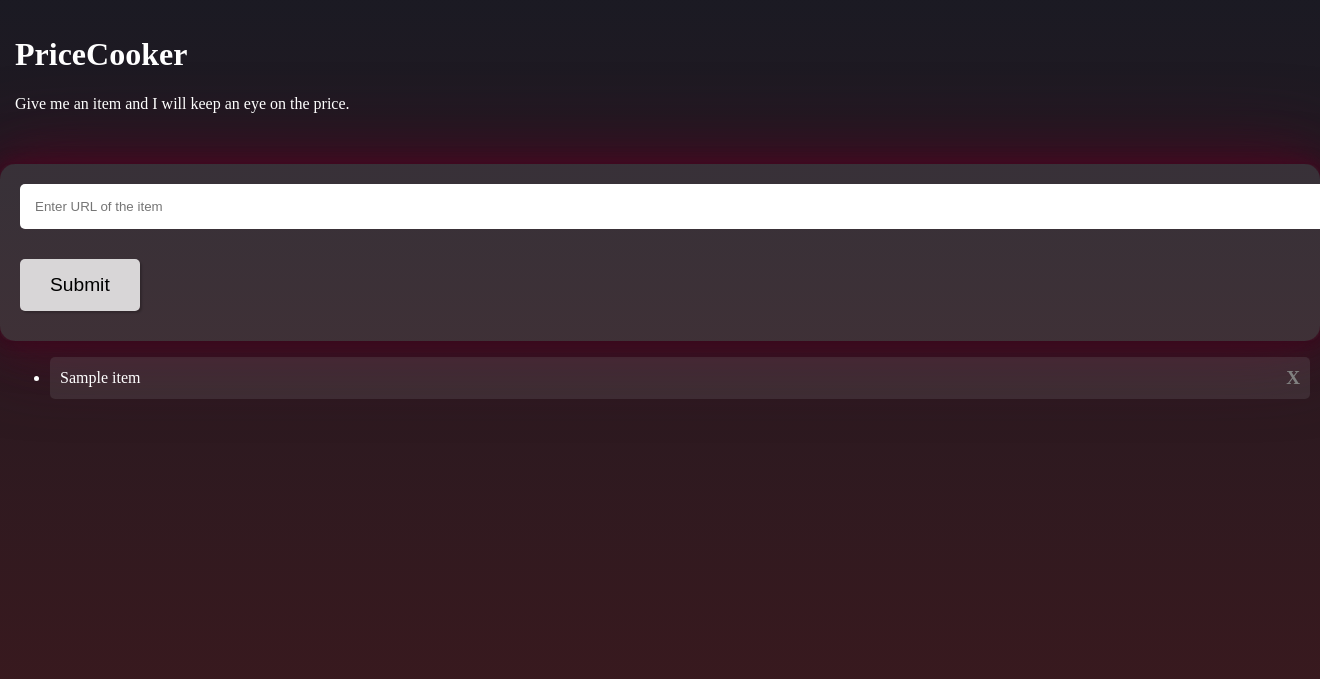
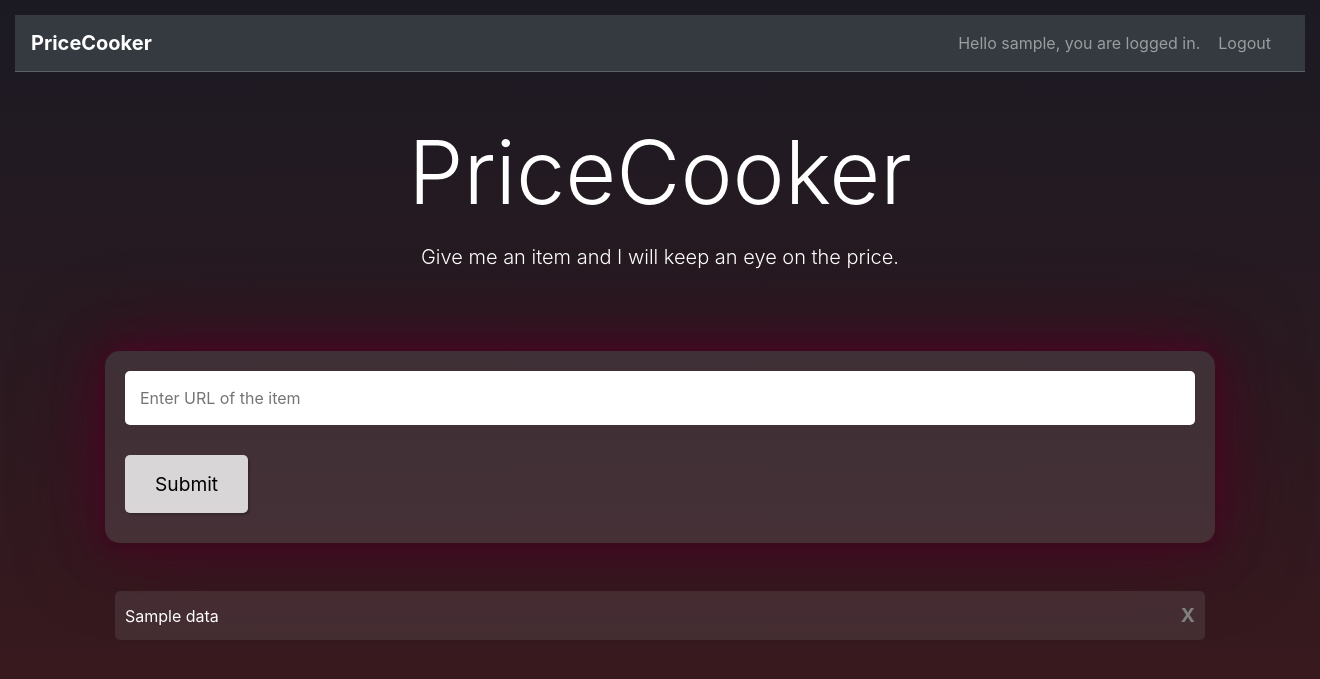
Before and after one commit to Lukaspspsl/PriceCooker_2.0, a Flask app: template templates/homepage2.html in a window 1320 px wide; the page is wider, and only the part inside the window is pictured. Shown: the top 679 px of that part. Run offline with Flask 3, Linux system fonts and the light colour scheme; the visitor is signed in with stand-in values (Sample User, id 1); the template is opened without the code that fills it: most values are stand-ins (such as "Sample title", 1, 10 or a date in 2020); some libraries are stand-ins or nearby versions.

Commit message:
bug fixes

```diff
--- a/app/auth/auth.py
+++ b/app/auth/auth.py
@@ -65,4 +65,4 @@ def login():
 @login_required
 def logout():
     logout_user()
-    return jsonify({"message": "Logged out successfully"}), 200
+    return redirect(url_for("home.homepage"))
--- a/app/models/models.py
+++ b/app/models/models.py
@@ -7,6 +7,7 @@ from app.db import mongo_client
 
 load_dotenv()
 
+
 # TODO: hash passwords
 # TODO: tests for Price data
 # TODO: tests fod Items
@@ -14,7 +15,7 @@ load_dotenv()
 
 # USERS
 class UserModel(UserMixin):
-    def __init__(self, username, password, is_superuser,  _id=None):
+    def __init__(self, username, password, is_superuser, _id=None):
         self.username = username
         self.password = password
         self.is_superuser = is_superuser
@@ -23,7 +24,7 @@ class UserModel(UserMixin):
     def to_dict(self):
         return {
             "username": self.username,
-           "_id": str(self._id)
+            "_id": str(self._id)
         }
 
     # @property
@@ -221,6 +222,13 @@ class PriceHistoryModel:
         self.timestamp = timestamp if timestamp else datetime.now()
         self._id = ObjectId(_id) if _id else None
 
+    def to_dict(self):
+        return {
+            '_id': str(self._id),
+            'price': self.price,
+            'timestamp': self.timestamp.isoformat() if self.timestamp else None,
+        }
+
     @mongo_client
     def save(self, db=None):
         try:
@@ -251,20 +259,22 @@ class PriceHistoryModel:
 
     @classmethod
     @mongo_client
-    def price_by_id(cls, price_id, db=None):
+    def price_by_id(cls, item_id, db=None):
 
         try:
             collection = db.price_history
-            if not ObjectId.is_valid(price_id):
+            if not ObjectId.is_valid(item_id):
                 print("Invalid ID")
                 return None
 
-            price_data = collection.find_one({"_id": ObjectId(price_id)})
-            if price_data:
-                return cls(**price_data)
-            else:
-                return None
+            price_data = collection.find({"item_id": ObjectId(item_id)})
+            print("searching for price data associated with item_id:", item_id)
+            price_histories = []
+            for data in price_data:
+                print("price data found for item_id:", item_id)
+                price_histories.append(cls(**data))
 
-        except PyMongoError as e:
-            print(f"Error finding Item: {e}")
+            return price_histories
+        except Exception as e:
+            print(f"Error in price_by_id: {e}")
             return None
--- a/templates/homepage2.html
+++ b/templates/homepage2.html
@@ -3,13 +3,37 @@
 <head>
     <meta charset="UTF-8">
     <title>PriceCooker</title>
+    <link rel="stylesheet" href="https://stackpath.bootstrapcdn.com/bootstrap/4.5.0/css/bootstrap.min.css">
     <link rel="stylesheet" href="{{ url_for('static', filename='styles.css') }}">
+    <script src="https://cdn.jsdelivr.net/npm/chart.js"></script>
 </head>
 <body class="dark-bg">
 <header class="header text-center">
-    <!-- Navigation Bar -->
-    <!-- Include Login/Register buttons if not logged in, or a logout button if logged in -->
+    <nav class="navbar navbar-expand-lg navbar-dark bg-dark">
+        <a class="navbar-brand" href="{{ url_for('home.homepage') }}">PriceCooker</a>
 
+        <div class="navbar-collapse">
+            <ul class="navbar-nav ml-auto">
+                {% if current_user.is_authenticated %}
+                    <li class="nav-item">
+                    <span class="navbar-text">
+                        Hello {{ current_user.username }}, you are logged in.
+                    </span>
+                    </li>
+                    <li class="nav-item">
+                        <a class="nav-link" href="{{ url_for('auth.logout') }}">Logout</a>
+                    </li>
+                {% else %}
+                    <li class="nav-item">
+                        <a class="nav-link" href="{{ url_for('auth.login') }}">Login</a>
+                    </li>
+                    <li class="nav-item">
+                        <a class="nav-link" href="{{ url_for('auth.register') }}">Register</a>
+                    </li>
+                {% endif %}
+            </ul>
+        </div>
+    </nav>
 
     <h1 class="white-text mt-5 display-2">PriceCooker</h1>
     <p class="white-text mt-3 lead">Give me an item and I will keep an eye on the price.</p>
@@ -26,26 +50,127 @@
         </div>
 
         <ul class="list-unstyled mt-5">
-            {% for item in items %}
-                <li class="url-item" onclick="toggleCard('{{ item['_id'] }}')">
+            {% for item_id, data in price_data.items() %}
+                <li class="url-item" onclick="toggleCard('{{ item_id }}')">
+
                     <div class="item-container">
-                        <span class="item-title">{{ item['name'] }}</span>
-                        <span class="delete-item" onclick="deleteItem('{{ item['_id'] }}', event)"
+                        <span class="item-title">{{ data['name'] }}</span>
+                        <span class="delete-item" onclick="deleteItem('{{ item_id }}', event)"
                               title="Delete item">X</span>
                     </div>
 
-                    <div id="{{ item['_id'] }}-card" class="price-card">
-                        <canvas id="{{ item['_id'] }}-chart"></canvas>
+                    <div id="{{ item_id }}-card" class="price-card">
+                        <canvas id="{{ item_id }}-chart"></canvas>
+                        <div>
+                            <p>Latest Price: {{ data['latest'] }} CZK</p>
+                            <p>Highest Price: {{ data['highest'] }} CZK</p>
+                            <p>Lowest Price: {{ data['lowest'] }} CZK</p>
+                        </div>
                     </div>
                 </li>
             {% endfor %}
         </ul>
     </div>
+
+
     <script>
+        function addItemToList(item) {
+            const itemList = document.querySelector('.list-unstyled');
+            if (!itemList) return;  // Ensure the item list element exists
+
+            // Template for the new item
+            const itemHtml = `
+        <li class="url-item" onclick="toggleCard('${item._id}')">
+            <div class="item-container">
+                <span class="item-title">${item.name}</span>
+                <span class="delete-item" onclick="deleteItem('${item._id}', event)" title="Delete item">X</span>
+            </div>
+            <div id="${item._id}-card" class="price-card">
+                <canvas id="${item._id}-chart"></canvas>
+            </div>
+        </li>`;
+
+            // Add the new item to the list
+            itemList.insertAdjacentHTML('beforeend', itemHtml);
+        }
+
+        document.addEventListener("DOMContentLoaded", function () {
+            const form = document.querySelector(".form-card");
+            form.addEventListener("submit", function (event) {
+                event.preventDefault();
+                const urlValue = document.querySelector(".url-box").value;
+
+                fetch("/item", {
+                    method: "POST",
+                    headers: {
+                        "Content-Type": "application/json"
+                    },
+                    body: JSON.stringify({url: urlValue})
+                })
+                    .then(response => response.json())
+                    .then(data => {
+                        if (data.message === "Item created and data stored successfully") {
+                            addItemToList(data.item); // Use the item details from the server response
+                        } else {
+                            console.error('Error adding item:', data.message);
+                        }
+                    })
+                    .catch(error => console.error('Error adding item:', error));
+            });
+        });
+
         //extends card with price data
+        function loadPriceData(itemId) {
+            fetch(`/price_history/${itemId}`)
+                .then(response => response.json())
+                .then(data => {
+                    if (data && data.length > 0) {
+                        renderChart(itemId, data);
+                        renderPrices(itemId, data);
+                    } else {
+                        console.error('No price history data found for item:', itemId);
+                    }
+                })
+                .catch(error => console.error('Error fetching price data:', error));
+        }
+
+        function renderChart(itemId, history) {
+            const ctx = document.getElementById(`${itemId}-chart`).getContext('2d');
+            new Chart(ctx, {
+                type: 'line',
+                data: {
+                    labels: history.map(item => new Date(item.timestamp).toLocaleDateString()),
+                    datasets: [{
+                        label: 'Price over Time',
+                        data: history.map(item => item.price),
+                        fill: false,
+                        borderColor: 'rgb(75, 192, 192)',
+                        tension: 0.1
+                    }]
+                }
+            });
+        }
+
+        function renderPrices(itemId, history) {
+            let latestPrice = history[history.length - 1].price;
+            let highestPrice = Math.max(...history.map(item => item.price));
+            let lowestPrice = Math.min(...history.map(item => item.price));
+
+            document.getElementById(`${itemId}-actual-price`).innerText = latestPrice;
+            document.getElementById(`${itemId}-highest-price`).innerText = highestPrice;
+            document.getElementById(`${itemId}-lowest-price`).innerText = lowestPrice;
+        }
+
         function toggleCard(itemId) {
             const card = document.getElementById(`${itemId}-card`);
-        card.style.display = card.style.display === 'none' ? 'flex' : 'none';
+            if (!card) return; // Ensure the card element exists
+
+            if (card.style.display === "none" || !card.style.display) {
+                card.style.display = "flex";
+                loadPriceData(itemId);
+            } else {
+                card.style.display = "none";
+            }
         }
 
         // Delete an item and refresh the page
```
Also changed, not shown: app/views/operations.py (+4 -6 lines). Lines whose indentation alone changed are shown as unchanged.
